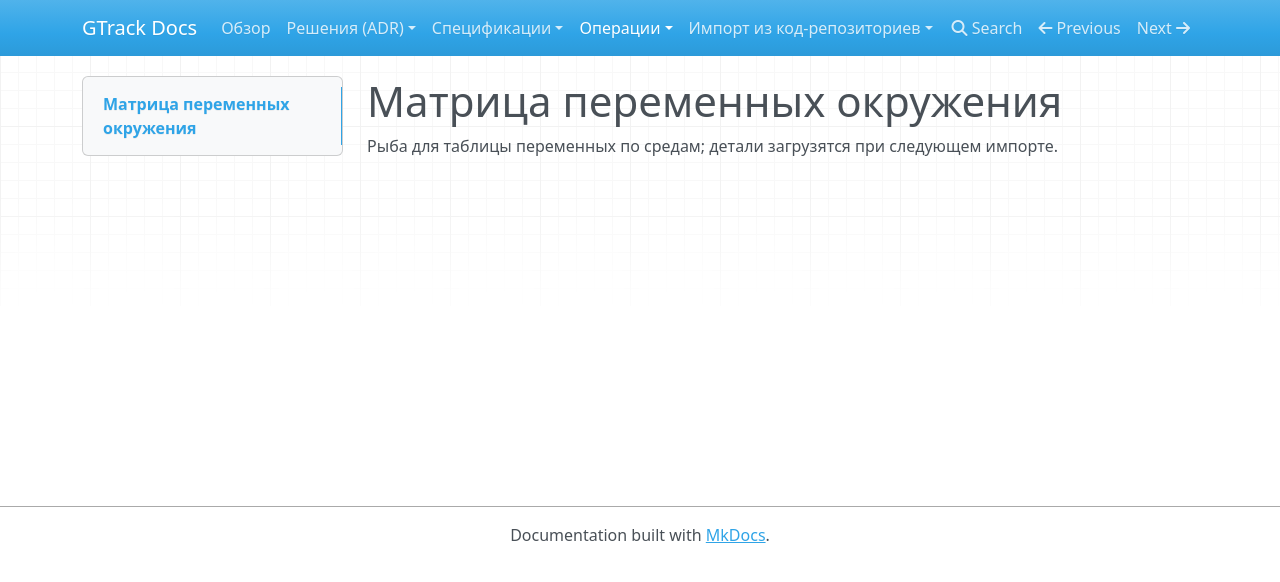
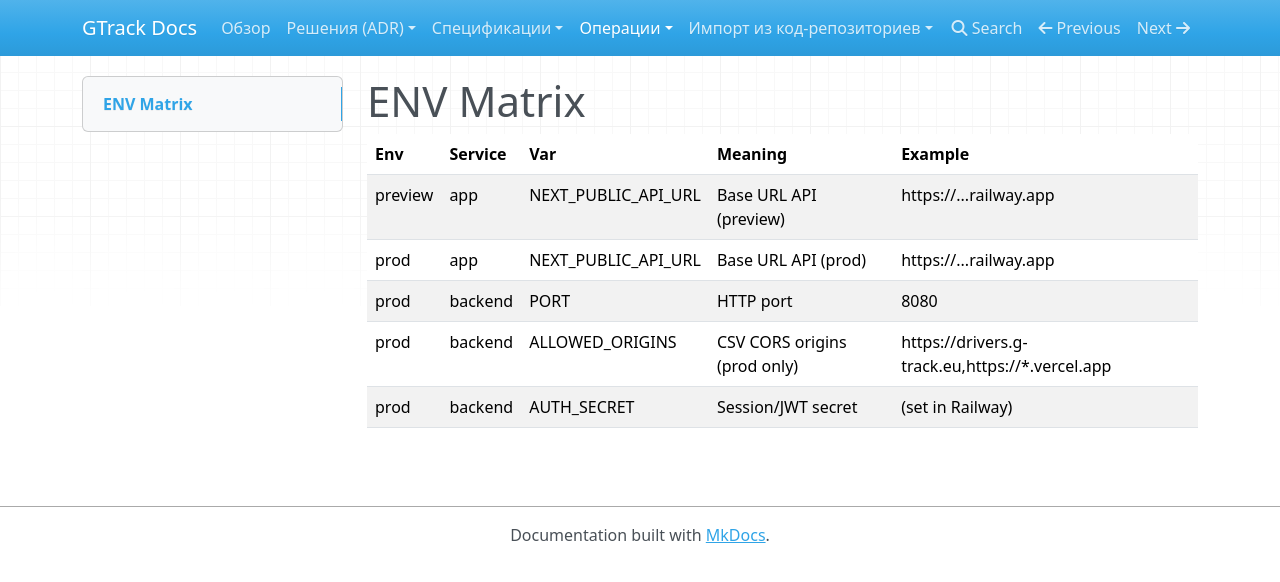
Before and after one commit to tqlismqn/gtrack-docs, an MkDocs documentation site: the page built from docs/ops/ENV_MATRIX.md, in a window 1280 px wide. Shown: the top 582 px of the page. Built offline with MkDocs 1.6.1, drawn with Linux system fonts in a browser that asks for light colours; nearby versions of some CDN libraries.

Commit message:
Update ENV_MATRIX.md

```diff
--- a/docs/ops/ENV_MATRIX.md
+++ b/docs/ops/ENV_MATRIX.md
@@ -1,3 +1,9 @@
-# Матрица переменных окружения
+# ENV Matrix
 
-Рыба для таблицы переменных по средам; детали загрузятся при следующем импорте.
+| Env     | Service | Var                 | Meaning                         | Example |
+|---------|---------|---------------------|---------------------------------|---------|
+| preview | app     | NEXT_PUBLIC_API_URL | Base URL API (preview)          | https://...railway.app |
+| prod    | app     | NEXT_PUBLIC_API_URL | Base URL API (prod)             | https://...railway.app |
+| prod    | backend | PORT                | HTTP port                       | 8080    |
+| prod    | backend | ALLOWED_ORIGINS     | CSV CORS origins (prod only)    | https://drivers.g-track.eu,https://*.vercel.app |
+| prod    | backend | AUTH_SECRET         | Session/JWT secret              | (set in Railway) |
```
